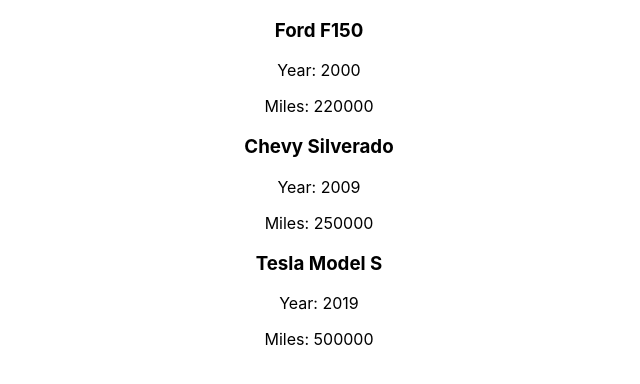
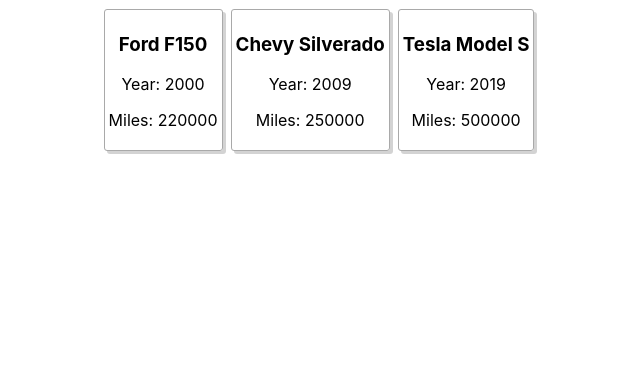
Before and after one commit to howardbdev/react-intro-online-web-ft-120919, a React (Create React App) app in the folder react-intro-cars/: page / in a window 1280 px wide. Shown: the top 384 px of the page, without its empty margins (321-961 px from the left). Built offline with nearby package versions, Linux system fonts and the light colour scheme.

Commit message:
add some basic styling

```diff
--- a/react-intro-cars/src/index.css
+++ b/react-intro-cars/src/index.css
@@ -11,3 +11,27 @@
   font-family: source-code-pro, Menlo, Monaco, Consolas, 'Courier New',
     monospace;
 }
+
+.Cars {
+  margin: 5px;
+  display: flex;
+  justify-content: center;
+  align-items: center;
+  flex-wrap: wrap;
+}
+
+.Car {
+  margin: 4px;
+  padding: 4px;
+  border-radius: 3px;
+  border-color: darkgray;
+  border-style: solid;
+  box-shadow: 3px 3px lightgray;
+  border-width: 1px;
+}
+
+.Car:hover {
+  border-width: 2px;
+  border-width: 2px;
+  box-shadow: 4px 4px lightsteelblue;
+}
```
